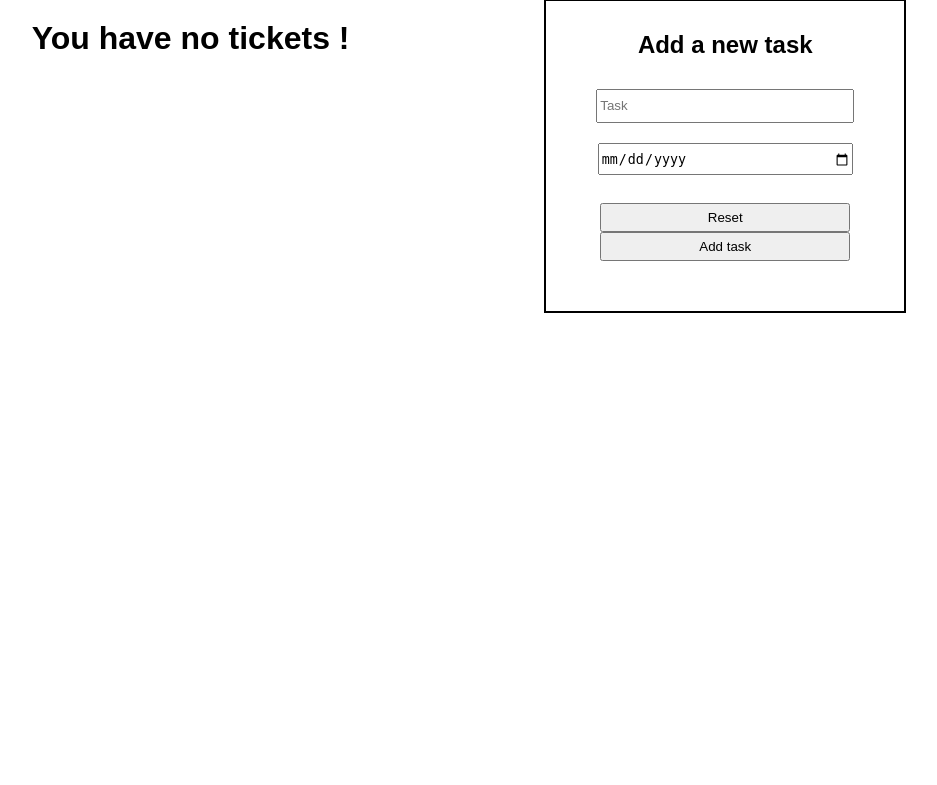
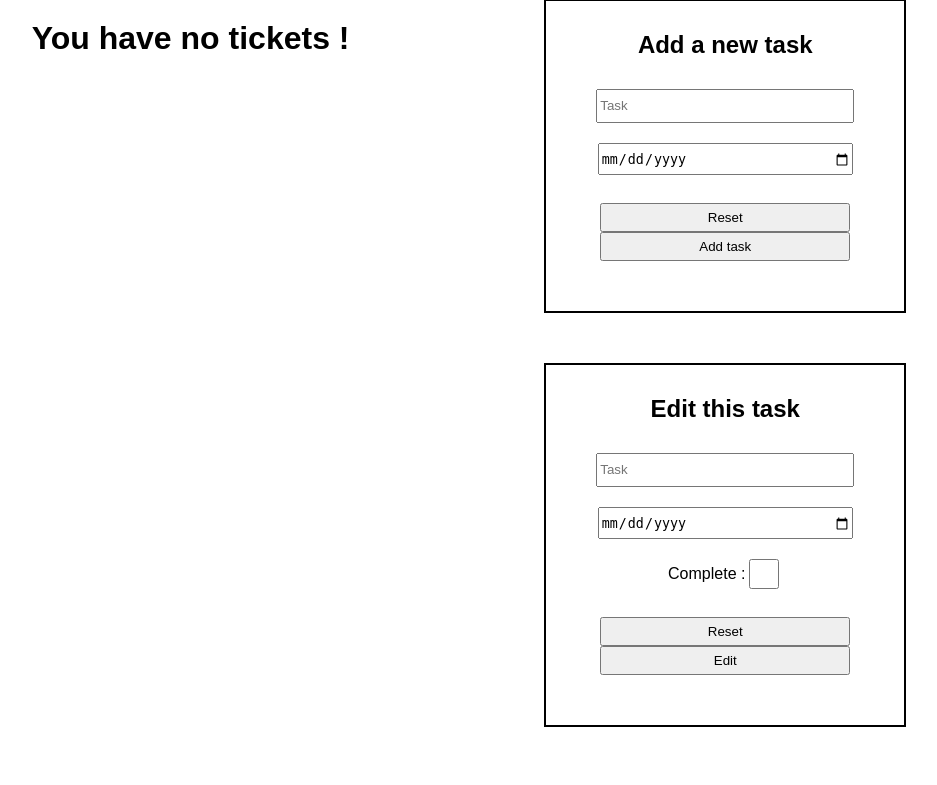
Before and after one commit to Boucanier/Todo_app, a Flask app: template src/toudou/templates/index.html in a window 1280 px wide. Shown: the part 81-866 px from the top of the page, without its empty margins (171-1108 px from the left). Before the commit the page ends 394 px from the top, so only its background shows below. Run offline with Flask 3, Linux system fonts and the light colour scheme; the template is opened without the code that fills it, so the values that code supplies are empty.

Commit message:
Form to update a todo (ONLY HTML)

```diff
--- a/src/toudou/static/style/theme.css
+++ b/src/toudou/static/style/theme.css
@@ -32,7 +32,7 @@ tr:has(td):hover {
     justify-content: space-evenly;
 }
 
-#add_todo {
+.edit_todo {
     display: flex;
     flex-direction: column;
     align-items: center;
@@ -40,11 +40,33 @@ tr:has(td):hover {
     border: 2px solid black;
     padding: 50px;
     padding-top: 10px;
+    margin-bottom: 50px;
+}
+
+#short_form {
     height: 250px;
 }
 
-#add_todo input {
+#long_form {
+    height: 300px;
+}
+
+.edit_todo > input {
     width: 250px;
+    height: 30px;
+}
+
+#comp_check{
+    display: flex;
+    flex-direction: row;
+    align-items: center;
+    justify-content: center;
+    width: 250px;
+    height: 30px;
+}
+
+#comp_check > input {
+    width: 30px;
     height: 30px;
 }
 
--- a/src/toudou/templates/index.html
+++ b/src/toudou/templates/index.html
@@ -33,7 +33,9 @@
     <h1>You have no tickets !</h1>
 {% endif %}
 
-<form id="add_todo" method="GET">
+<div id="todos_edit">
+
+    <form class="edit_todo" id="short_form" method="GET">
         <h2>Add a new task</h2>
         <input type="text" name="task" placeholder="Task" class="task_field" required>
         <input type="date" name="due" class="task_field">
@@ -42,6 +44,20 @@
         <input type="reset" value="Reset" class="reset_input">
         <input type="submit" value="Add task" class="sub_input">
     </form>
+
+    <form class="edit_todo" id="long_form" method="GET">
+        <h2>Edit this task</h2>
+        <input type="text" name="task" placeholder="Task" class="task_field" required>
+        <input type="date" name="due" class="task_field">
+        <label id="comp_check" class="task_field">Complete&nbsp: <input type="checkbox" name="complete" value="complete"></label>
+        <br>
+        <input type="hidden" name="action" value="edit">
+        <input type="reset" value="Reset" class="reset_input">
+        <input type="submit" value="Edit" class="sub_input">
+    </form>
+
+</div>
+
 </div>
 </body>
 </html>
--- a/src/toudou/views_web.py
+++ b/src/toudou/views_web.py
@@ -5,6 +5,7 @@ import toudou.models as models
 
 app = Flask(__name__)
 
+# TODO: Update tasks
 @app.route("/toudou/", methods=["GET"])
 def controller():
     if request.args.get('action') == "add":
```
Lines whose indentation alone changed are shown as unchanged.
